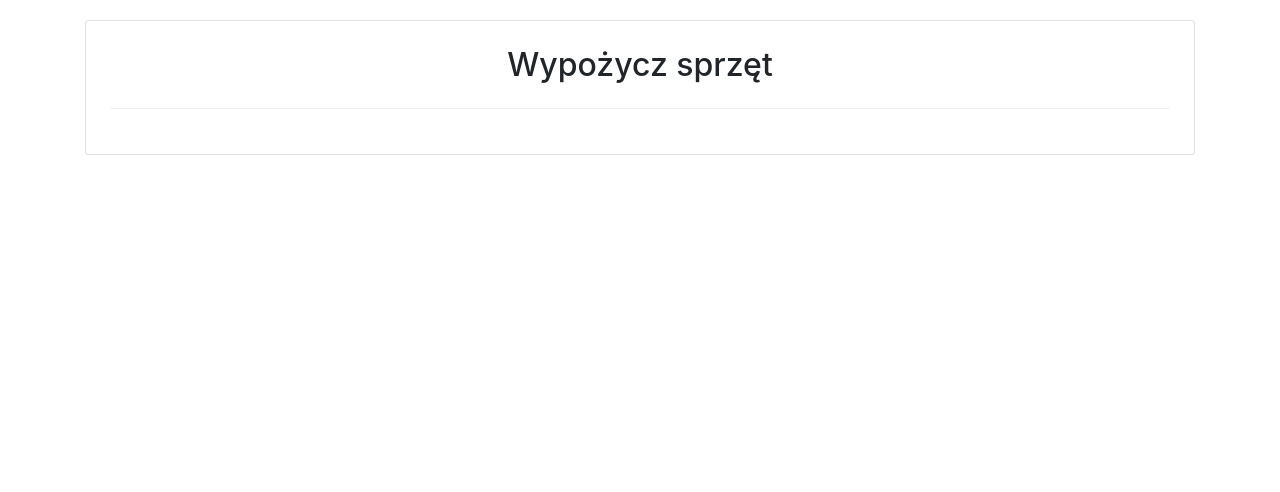
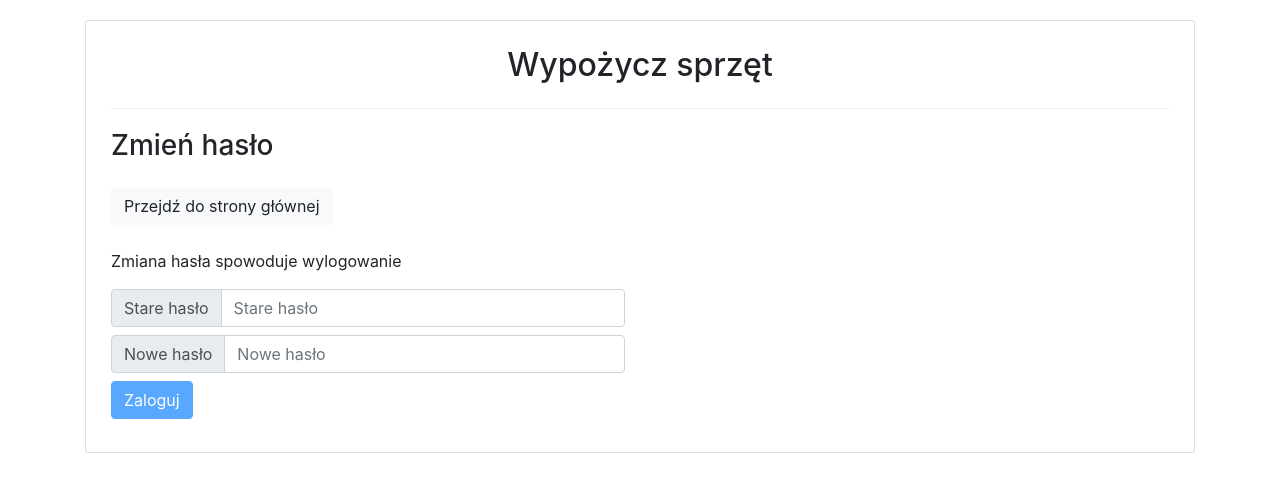
Before and after one commit to 229872/TKS, an Angular app in the folder spa/: page /change-password in a window 1280 px wide. Before the commit this address led to /. Shown: the top 492 px of the page. Built offline with nearby package versions, Linux system fonts and the light colour scheme; sample sign-in values are in the browser's storage.

Commit message:
added changing password

```diff
--- a/spa/src/app/app-routing.module.ts
+++ b/spa/src/app/app-routing.module.ts
@@ -3,11 +3,13 @@ import { RouterModule, Routes } from '@angular/router';
 import {HomeComponent} from "./components/home/home.component";
 import {MakeReservationComponent} from "./components/make-reservation/make-reservation.component";
 import {LoginComponent} from "./components/login/login.component";
+import {ChangePasswordComponent} from "./components/change-password/change-password.component";
 
 const routes: Routes = [
   {path: '', component: HomeComponent},
   {path: 'reservation', component: MakeReservationComponent},
   {path: 'login', component: LoginComponent},
+  {path: 'change-password', component: ChangePasswordComponent},
 ];
 
 @NgModule({
--- a/spa/src/app/app.module.ts
+++ b/spa/src/app/app.module.ts
@@ -8,13 +8,15 @@ import { LoginComponent } from './components/login/login.component';
 import { MakeReservationComponent } from './components/make-reservation/make-reservation.component';
 import {FormsModule, ReactiveFormsModule} from "@angular/forms";
 import {HttpClientModule} from "@angular/common/http";
+import { ChangePasswordComponent } from './components/change-password/change-password.component';
 
 @NgModule({
   declarations: [
     AppComponent,
     HomeComponent,
     LoginComponent,
-    MakeReservationComponent
+    MakeReservationComponent,
+    ChangePasswordComponent
   ],
   imports: [
     BrowserModule,
--- /dev/null
+++ b/spa/src/app/components/change-password/change-password.component.html
@@ -0,0 +1,60 @@
+<h3 class="mb-4">Zmień hasło</h3>
+<button [routerLink]="['/']" class="btn btn-light mb-4">Przejdź do strony głównej</button>
+<p>Zmiana hasła spowoduje wylogowanie</p>
+
+<form (ngSubmit)="onSubmit()" [formGroup]="changePasswordForm">
+  <div class="row">
+    <div class="col-6">
+      <div class="input-group mb-2 mr-sm-2">
+        <div class="input-group-prepend">
+          <div class="input-group-text">Stare hasło</div>
+        </div>
+        <input type="text" class="form-control"
+               id="oldPassword" placeholder="Stare hasło"
+               name="oldPassword" formControlName="oldPassword">
+      </div>
+    </div>
+    <div class="col">
+      <div [hidden]="!(oldPassword.touched && !oldPassword.valid)"
+           class="text text-danger mb-2 mr-sm-2 mt-2">
+        Proszę podać stare hasło
+      </div>
+    </div>
+  </div>
+
+  <div class="row">
+    <div class="col-6">
+      <div class="input-group mb-2 mr-sm-2">
+        <div class="input-group-prepend">
+          <div class="input-group-text">Nowe hasło</div>
+        </div>
+        <input type="text" class="form-control"
+               id="newPassword" placeholder="Nowe hasło"
+               name="newPassword" formControlName="newPassword">
+      </div>
+    </div>
+    <div class="col">
+      <div [hidden]="!(newPassword.touched && !newPassword.valid)"
+           class="text text-danger mb-2 mr-sm-2 mt-2">
+
+        <div [hidden]="!(newPasswordLength == 0)">
+          Proszę podać nowe hasło
+        </div>
+        <div [hidden]="!(newPasswordLength < 8 && newPasswordLength != 0)">
+          Nowe hasło musi mieć przynajmniej 8 znaków
+        </div>
+      </div>
+    </div>
+  </div>
+
+  <button type="submit"
+          class="btn btn-primary mb-2"
+          [disabled]="!changePasswordForm.valid">
+    Zaloguj</button>
+
+  <div [hidden]="!incorrectPassword">
+    <p class="text-danger">
+      Stare hasło niepoprawne
+    </p>
+  </div>
+</form>
--- /dev/null
+++ b/spa/src/app/components/change-password/change-password.component.ts
@@ -0,0 +1,70 @@
+import { Component } from '@angular/core';
+import {AuthService} from "../../service/auth.service";
+import {Router} from "@angular/router";
+import {FormBuilder, Validators} from "@angular/forms";
+import {CredentialsChangePassword} from "../../model/Credentials";
+
+@Component({
+  selector: 'app-change-password',
+  templateUrl: './change-password.component.html',
+  styleUrls: ['./change-password.component.css']
+})
+export class ChangePasswordComponent {
+  constructor(
+    private authService: AuthService,
+    private router: Router,
+    private fb: FormBuilder
+  ) { }
+
+  changePasswordForm = this.fb.group({
+    oldPassword: ['', [
+      Validators.required
+    ]],
+    newPassword: ['', [
+      Validators.required,
+      Validators.minLength(8)
+    ]]
+  });
+
+  incorrectPassword: boolean = false;
+
+  get oldPassword() {
+    return this.changePasswordForm.controls['oldPassword'];
+  }
+
+  get newPassword() {
+    return this.changePasswordForm.controls['newPassword'];
+  }
+
+  get newPasswordLength() {
+    let newPassword = this.changePasswordForm.getRawValue().newPassword;
+    if(newPassword !== null) {
+      return newPassword.length;
+    }
+    return 0;
+  }
+
+  ngOnInit(): void {
+    console.log(this.authService.isUserLoggedIn());
+    if(!this.authService.isUserLoggedIn()) {
+      this.router.navigate(['/']);
+    }
+  }
+
+  onSubmit() {
+    const credentials = {
+      login: this.authService.getLogin(),
+      password: this.changePasswordForm.getRawValue().oldPassword,
+      newPassword: this.changePasswordForm.getRawValue().newPassword
+    } as CredentialsChangePassword;
+
+    this.authService.changePassword(credentials).subscribe(result => {
+      if(result.status == 200) {
+        this.authService.logout();
+        this.router.navigate(['/login']);
+      }
+    }, error => {
+      this.incorrectPassword = true;
+    })
+  }
+}
--- a/spa/src/app/components/home/home.component.html
+++ b/spa/src/app/components/home/home.component.html
@@ -1,11 +1,12 @@
-<div [hidden]="!isLoggedIn">
+<div [hidden]="isLoggedIn">
   <h3 class="mb-4">Zaloguj się</h3>
   <button class="btn btn-light mb-4" [routerLink]="['login']">Zaloguj się!</button>
   <p>Aby móc zarezerwować pojazd musisz się zalogować</p>
 </div>
-<div [hidden]="isLoggedIn">
+<div [hidden]="!isLoggedIn">
   <h3 class="mb-4">Zalogowany jako {{login}}</h3>
-  <button class="btn btn-warning mb-4" (click)="onLogout()">Wyloguj się!</button>
+  <button class="btn btn-warning mb-4 mr-4" (click)="onLogout()">Wyloguj się!</button>
+  <button class="btn btn-info mb-4" [routerLink]="['change-password']">Zmień hasło</button>
 </div>
 
 <h3 class="mb-4">Może trochę sprzętu?</h3>
@@ -25,7 +26,7 @@
       <td>{{ eq.firstDayCost }} zł</td>
       <td>{{ eq.nextDaysCost }} zł</td>
       <td>
-        <button class="btn btn-info" [disabled]="!isUser">Zarezerwuj</button>
+        <button class="btn btn-success" [disabled]="!isUser">Zarezerwuj</button>
       </td>
     </tr>
     </tbody>
--- a/spa/src/app/components/home/home.component.ts
+++ b/spa/src/app/components/home/home.component.ts
@@ -37,8 +37,11 @@ export class HomeComponent {
 
   onLogout() {
     this.authService.logout();
-
     window.location.reload();
   }
 
+  onChangePassword() {
+
+  }
+
 }
--- a/spa/src/app/components/login/login.component.ts
+++ b/spa/src/app/components/login/login.component.ts
@@ -33,9 +33,7 @@ export class LoginComponent {
   }
 
   onSubmit() {
-    console.log("submit");
-    if(this.loginForm.getRawValue().login == null &&
-      this.loginForm.getRawValue().password == null) {
+    if(this.loginForm.getRawValue().login == null && this.loginForm.getRawValue().password == null) {
       return;
     }
     const credentials: Credentials = {
@@ -44,7 +42,6 @@ export class LoginComponent {
     } as Credentials;
 
     this.authService.login(credentials).subscribe(result => {
-      console.log(result);
       if(result.status == 200) {
         this.authService.saveUserData(result);
         this.router.navigate(['/']);
--- a/spa/src/app/model/Credentials.ts
+++ b/spa/src/app/model/Credentials.ts
@@ -1,6 +1,10 @@
 export interface Credentials {
   login: string,
   password: string
+}
+
+export interface CredentialsChangePassword extends Credentials {
+  newPassword: string
 }
 
 export interface Token {
--- a/spa/src/app/service/auth.service.ts
+++ b/spa/src/app/service/auth.service.ts
@@ -1,7 +1,7 @@
 import {Injectable} from '@angular/core';
 import {HttpClient, HttpResponse} from "@angular/common/http";
 import {Observable} from "rxjs";
-import {Credentials} from "../model/Credentials";
+import {Credentials, CredentialsChangePassword} from "../model/Credentials";
 import jwt_decode from 'jwt-decode';
 import {Token, TokenInfo} from "../model/Token";
 
@@ -19,6 +19,11 @@ export class AuthService {
       {observe: 'response'});
   }
 
+  public changePassword(credentials: CredentialsChangePassword) {
+    return this.httpClient.put<any>(this.baseUrl + '/changePassword',
+      credentials, {observe: 'response'});
+  }
+
   public logout() {
     localStorage.removeItem('login');
     localStorage.removeItem('jwt');
@@ -28,7 +33,6 @@ export class AuthService {
   public saveUserData(result: any) {
     try {
       const tokenInfo: TokenInfo = jwt_decode(result.body.jwt);
-      console.log(tokenInfo);
       localStorage.setItem('login', tokenInfo.sub);
       localStorage.setItem('jwt', tokenInfo.jwt);
       localStorage.setItem('role', tokenInfo.userType);
@@ -42,8 +46,7 @@ export class AuthService {
   }
 
   public isUserLoggedIn() {
-    console.log(localStorage.getItem('role'))
-    return localStorage.getItem('role') == null;
+    return localStorage.getItem('role') != null;
   }
 
   public getLogin() {
```
Also changed, not shown: spa/src/app/components/change-password/change-password.component.css (added), 2 other files (tests, documents, lock files or other folders).
